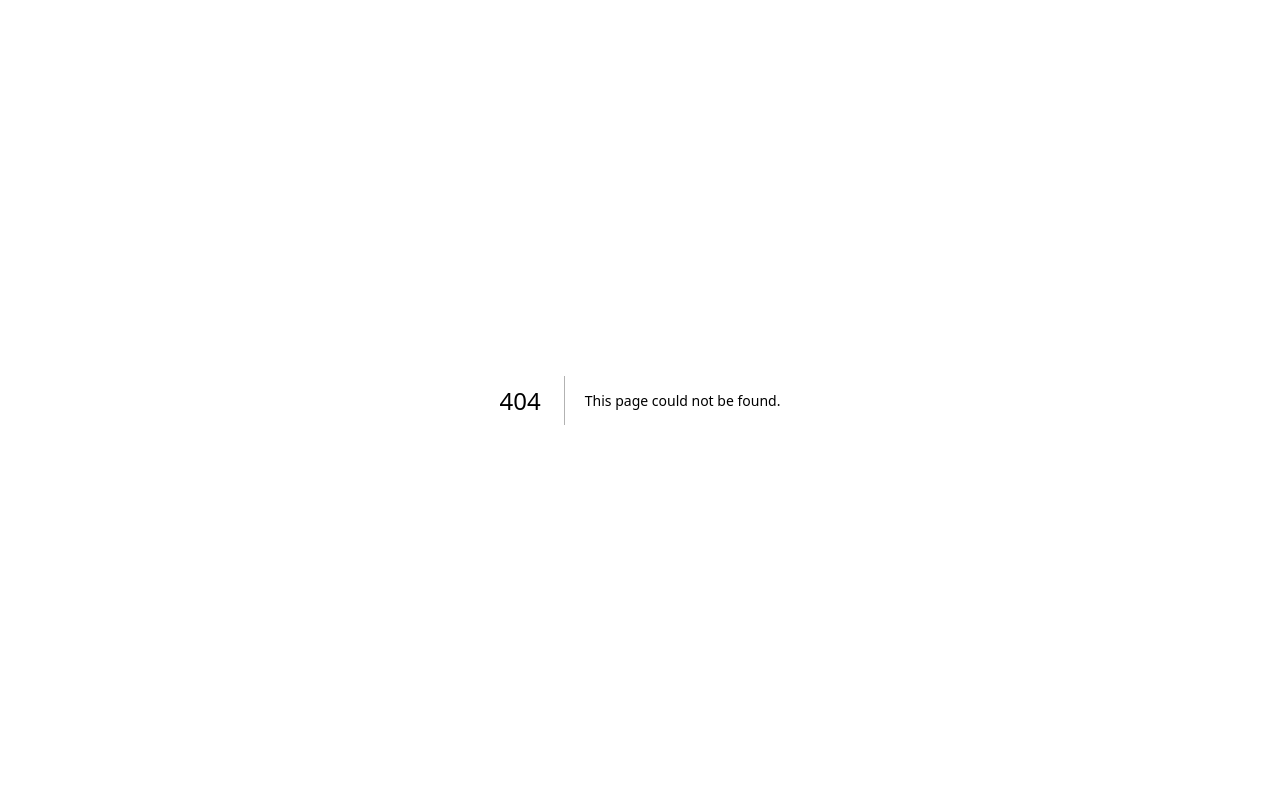
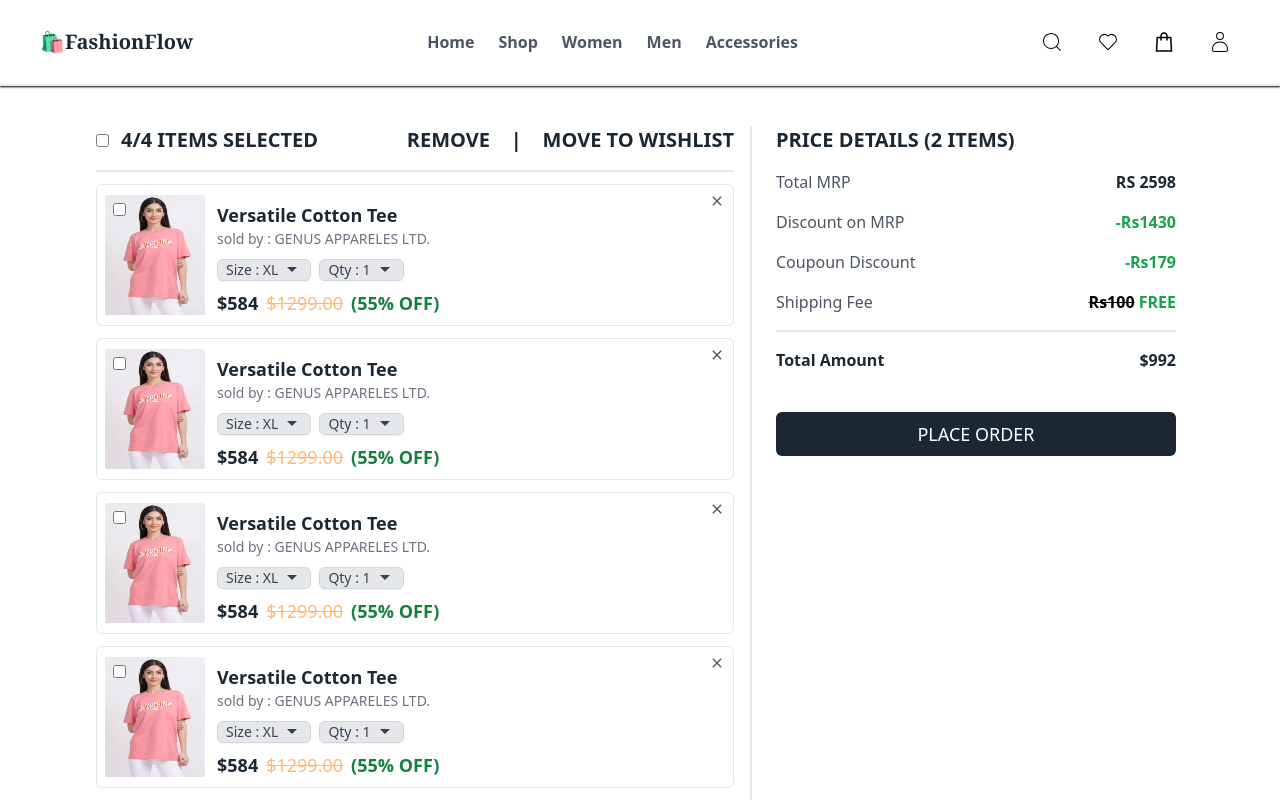
Before and after one commit to krutikajichkar/FashionFlow, a Next.js app: page /shoppingCart in a window 1280 px wide. Before the commit this address had no page. Shown: the top 800 px of the page. Built offline with nearby package versions, Linux system fonts and the light colour scheme.

Commit message:
Added Shopping Cart Page

```diff
--- /dev/null
+++ b/src/components/CartCard.tsx
@@ -0,0 +1,32 @@
+import { IoMdClose } from "react-icons/io";
+import React from 'react'
+import women_Category from '../../public/women_Category.png'
+import Input from './Input'
+import Dropdown from './Dropdown'
+import Image from 'next/image'
+const CartCard = () => {
+  return (
+    <div className='border my-3 p-2 rounded-md flex items-center gap-x-3 relative'>
+        <div className='relative'>
+            <Image src={women_Category} alt='Product Image' className='w-[100px] h-[120px] rounded-sm relative'/>
+            <div className='absolute top-0 left-2'><Input type='checkbox'/></div>
+        </div>
+        <div className='flex flex-col'>
+            <h1 className='text-lg font-semibold mt-2'>Versatile Cotton Tee</h1>
+            <p className='text-sm text-gray-500'>sold by : GENUS APPARELES LTD.</p>
+            <div className='flex gap-x-2 mt-2'>
+            <Dropdown receivedText='Size' receivedSubText='XL'/>
+            <Dropdown receivedText='Qty' receivedSubText='1'/>
+            </div>
+            <div className='flex gap-x-2 items-center mt-2'>
+                <p className='lg:text-lg md:text-lg text-xs font-bold'>$584</p>
+                <del className='text-orange-300 lg:text-lg md:text-lg text-xs'>$1299.00</del>
+                <p className='lg:text-lg md:text-lg text-xs  font-bold text-green-700'>(55% OFF)</p>
+            </div>
+        </div>
+        <div className='absolute right-2 top-2 text-gray-600 cursor-pointer'><IoMdClose/></div>
+    </div>
+  )
+}
+
+export default CartCard
--- /dev/null
+++ b/src/components/Dropdown.tsx
@@ -0,0 +1,77 @@
+import React, { useState } from "react";
+
+interface dropdownProps {
+    receivedText:string
+    receivedSubText : string
+}
+
+const Dropdown = ({receivedText , receivedSubText} : dropdownProps) => {
+  const [isOpen, setIsOpen] = useState(false);
+  const [text, setText] = useState(receivedText)
+  const [subText, setSubText] = useState(receivedSubText)
+
+  const toggleDropdown = () => {
+    setIsOpen(!isOpen);
+  };
+
+  return (
+    <div className="relative inline-block text-left">
+      <div>
+        <button
+          type="button"
+          className="inline-flex justify-between w-full rounded-md border border-gray-300 shadow-sm px-2 bg-gray-200 text-sm font-medium text-gray-700 hover:bg-gray-50 focus:outline-none"
+          id="options-menu"
+          aria-haspopup="true"
+          aria-expanded="true"
+          onClick={toggleDropdown}
+        >
+          {text} : {subText}
+          <svg
+            className="ml-1 h-5 w-5"
+            xmlns="http://www.w3.org/2000/svg"
+            viewBox="0 0 20 20"
+            fill="currentColor"
+            aria-hidden="true"
+          >
+            <path
+              fillRule="evenodd"
+              d="M10 12l-5-5h10l-5 5z"
+              clipRule="evenodd"
+            />
+          </svg>
+        </button>
+      </div>
+      {isOpen && (
+        <div
+          className="origin-top-right absolute right-0 mt-2  rounded-md shadow-lg bg-white ring-1 ring-black ring-opacity-5 z-10"
+          role="menu"
+          aria-orientation="vertical"
+          aria-labelledby="options-menu"
+        >
+          <ul className="py-1">
+            <li
+              className="block px-2 py-1 text-sm text-gray-700 hover:bg-gray-100"
+              role="menuitem"
+            >
+              Option 1
+            </li>
+            <li
+              className="block px-2 py-1 text-sm text-gray-700 hover:bg-gray-100"
+              role="menuitem"
+            >
+              Option 2
+            </li>
+            <li
+              className="block px-2 py-1 text-sm text-gray-700 hover:bg-gray-100"
+              role="menuitem"
+            >
+              Option 3
+            </li>
+          </ul>
+        </div>
+      )}
+    </div>
+  );
+};
+
+export default Dropdown;
--- a/src/components/Header.tsx
+++ b/src/components/Header.tsx
@@ -5,8 +5,8 @@ import Logo from './Logo'
 
 const Header = () => {
   return (
-    <>
-    <div className='flex justify-between px-10 shadow-sm border-b-2 shadow-black py-2 items-center sticky top-0 left-0 right-0 bg-white z-10'>
+    <div className="hidden lg:block md:hidden">
+    <div className='flex justify-between px-10 shadow-sm border-b-2 shadow-black py-2 items-center sticky top-0 left-0 right-0  bg-white z-10'>
         <div>
             <Logo/>
         </div>
@@ -30,7 +30,7 @@ const Header = () => {
         </div>
     </div>
 
-    </>
+    </div>
   )
 }
 
--- /dev/null
+++ b/src/components/PriceDetails.tsx
@@ -0,0 +1,35 @@
+import React from 'react'
+import Button from './Button'
+
+const PriceDetails = () => {
+  return (
+    <div>
+        <h1 className='text-xl font-bold'>PRICE DETAILS (2 ITEMS)</h1>
+        <div className='flex justify-between my-4'>
+            <span className='text-gray-600'>Total MRP</span>
+            <span className='font-semibold'>RS 2598</span>
+        </div>
+        <div className='flex justify-between my-4'>
+            <span className='text-gray-600'>Discount on MRP</span>
+            <span className='font-semibold text-green-600'>-Rs1430</span>
+        </div>
+        <div className='flex justify-between my-4'>
+            <span className='text-gray-600'>Coupoun Discount</span>
+            <span className='font-semibold text-green-600'>-Rs179</span>
+        </div>
+        <div className='flex justify-between my-4'>
+            <span className='text-gray-600'>Shipping Fee</span>
+            <span className='font-semibold text-green-600'><del className='text-black'>Rs100</del> FREE</span>
+        </div>
+
+        <div className='border'></div>
+        <div className='flex justify-between my-4 font-semibold'>
+            <span >Total Amount</span>
+            <span >$992</span>
+        </div>
+        <Button text='PLACE ORDER'/>
+    </div>
+  )
+}
+
+export default PriceDetails
--- /dev/null
+++ b/src/components/RelatedProductsCard.tsx
@@ -0,0 +1,27 @@
+import { FaStar } from "react-icons/fa";
+import React from 'react'
+import Image from 'next/image'
+import women_Category from '../../public/women_Category.png'
+const RelatedProductsCard = () => {
+  return (
+    <div>
+      <div className='relative'>
+        <Image src={women_Category} alt='Product Image' className='lg:w-[300px] w-full  h-[400px]'/>
+        <div className='bg-white text-green-600 absolute top-2 left-2 px-2 py-1 font-semibold'>25% OFF</div>
+      </div>
+      <div className="mt-4 flex flex-col gap-y-2">
+        <h1 className='text-2xl font-semibold'>Trendy Graphic Tee</h1>
+        <div className="flex gap-x-4">
+          <span className="font-semibold text-red-200">H&M</span>
+          <span className="flex items-center gap-x-1 font-semibold"><FaStar className="text-yellow-400"/>4.8</span>
+        </div>
+        <div>
+          <span className="text-xl font-bold">Rs.999</span>
+          <del className="text-xl text-red-200 ml-2">Rs 1000</del>
+        </div>
+      </div>
+    </div>
+  )
+}
+
+export default RelatedProductsCard
--- /dev/null
+++ b/src/pages/shoppingCart/index.tsx
@@ -0,0 +1,56 @@
+import React from "react";
+import Header from "../../components/Header";
+import Input from "../../components/Input";
+import Footer from "../../components/Footer";
+import "../../app/globals.css";
+import CartCard from "@/components/CartCard";
+import PriceDetails from "@/components/PriceDetails";
+import RelatedProductsCard from "@/components/RelatedProductsCard";
+
+const index = () => {
+  return (
+    <div className="">
+      <Header />
+      {/* <div>BreadScrumbing</div> */}
+      <div className="lg:px-20 lg:py-10 px-4 flex flex-col lg:flex-row   ">
+        <div className=" px-2 md:px-4 lg:px-4 lg:w-[60%] w-full lg:border-r-2">
+          <div className=" text-xl font-semibold flex flex-col md:flex-row lg:flex-row md:justify-between lg:justify-between gap-y-4 border-b-2 pb-4">
+            <div className="flex gap-x-3 items-center ">
+              <span>
+                <Input type="checkbox" color="1b2834" />
+              </span>
+              <span>4/4 ITEMS SELECTED</span>
+            </div>
+            <div >
+              <span>REMOVE &nbsp; &nbsp;| &nbsp; &nbsp;</span>
+              <span>MOVE TO WISHLIST</span>
+            </div>
+          </div>
+          <div>
+            <CartCard />
+            <CartCard />
+            <CartCard />
+            <CartCard />
+            <CartCard />
+          </div>
+        </div>
+        <div className="lg:w-[40%] mt-4 lg:mt-0 w-full px-6">
+        <PriceDetails />
+      </div>
+      </div>
+      <div className="lg:px-20 lg:py-10 px-4 py-3 mt-6 lg:mt-0">
+        <span className="text-xl font-semibold">Related Product</span>
+        <h1 className="text-2xl font-bold my-4">Discover Related Products</h1>
+
+        <div className="my-10 flex flex-wrap lg:flex-row flex-col gap-y-8 lg:gap-y-8 justify-evenly">
+        <RelatedProductsCard/>
+        <RelatedProductsCard/>
+        <RelatedProductsCard/>
+        </div>
+      </div>
+      <Footer />
+    </div>
+  );
+};
+
+export default index;
```
Also changed, not shown: src/components/Input.tsx (+4 -3 lines).
